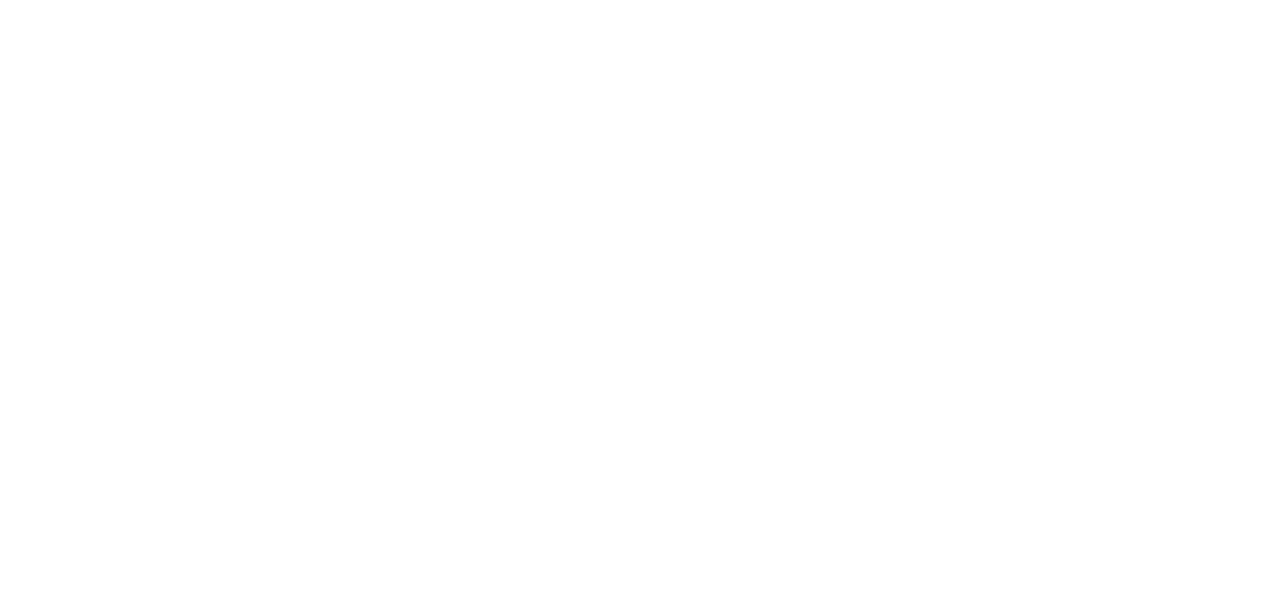
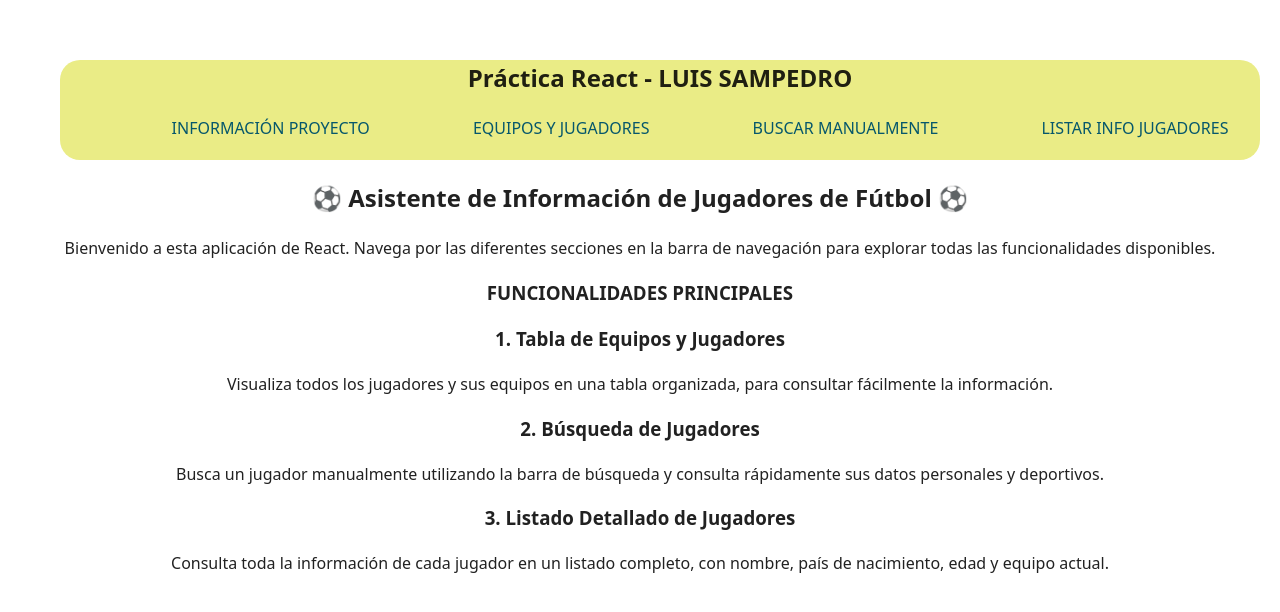
Before and after one commit to 0xLuisfer/practica-react-luis-sampedro, a React (Vite) app: page /informacionProyecto in a window 1280 px wide. Before the commit this address had no page. Shown: the top 612 px of the page. Built offline with nearby package versions, Linux system fonts and the light colour scheme.

Commit message:
React. Se añade nueva pestaña donde se utiliza un componente nuevo para explicar el proyecto y guiar al usuario por la navegación. También se añade su ruta respectiva y se organizan los componentes, que se muestran mediante rutas, en la carpeta 'pages'

```diff
--- a/src/App.jsx
+++ b/src/App.jsx
@@ -1,8 +1,9 @@
-import ButtonComponent from './components/ButtonComponent';
+import TableComponent from './components/TableComponent';
 import NavegationComponent from './components/NavegationComponent';
 import { BrowserRouter, Routes, Route } from 'react-router-dom';
 import ListaJugadores from './pages/ListaJugadores'
-import BuscadorJugador from './components/BuscadorJugador';
+import BuscadorJugador from './pages/BuscadorJugador';
+import InformacionProyecto from './pages/InformacionProyecto';
 import './App.css'
 
 function App() {
@@ -13,7 +14,7 @@
         <Route path='/' element= {
           <>
             <NavegationComponent></NavegationComponent>
-            <ButtonComponent></ButtonComponent>
+            <TableComponent></TableComponent>
           </>
         }/>
 
@@ -21,6 +22,7 @@
         {/** Otras rutas */}
         <Route path="/listarJugadores" element={<ListaJugadores />} />
         <Route path="/buscarJugador" element={<BuscadorJugador />} />
+        <Route path="/informacionProyecto" element={<InformacionProyecto />} />
       </Routes>
     </BrowserRouter>
   )
--- a/src/components/NavegationComponent.jsx
+++ b/src/components/NavegationComponent.jsx
@@ -8,6 +8,9 @@
             <nav className="header">
                 <ul className="header-list">
                     <li>
+                        <ul><Link to="/informacionProyecto">INFORMACIÓN PROYECTO</Link></ul>
+                    </li>
+                    <li>
                         <ul><Link to="/">EQUIPOS Y JUGADORES</Link></ul>
                     </li>
                     <li>
@@ -16,9 +19,6 @@
                     <li>
                         <ul><Link to="/listarJugadores">LISTAR INFO JUGADORES</Link></ul>
                     </li>
-                    <li>
-                        <ul>Texto3</ul>
-                    </li>
                 </ul>
             </nav>
         </header>
--- a/src/components/ButtonComponent.jsx
+++ b/src/components/TableComponent.jsx
@@ -1,7 +1,7 @@
 import { useState } from "react";
 import datos from "../datos.json";
 
-function ButtonComponent() {
+function TableComponent() {
 
     // estado para volver a renderizar el componente cuando se pulsa el botón
     const [info, actualizarInfo] = useState();
@@ -31,9 +31,7 @@
                         <tr>
                             <th>Id</th>
                             <th>Nombre</th>
-                            <th>País</th>
                             <th>Equipo</th>
-                            <th>Edad</th>
                         </tr>
                     </thead>
                     <tbody>
@@ -41,9 +39,7 @@
                             <tr key={jugador}>
                                 <td>{jugador.id}</td>
                                 <td>{jugador.nombre}</td>
-                                <td>{jugador.pais}</td>
                                 <td>{jugador.equipo}</td>
-                                <td>{jugador.edad}</td>
                             </tr>
                         ))}
                     </tbody>
@@ -55,4 +51,4 @@
     );
 }
 
-export default ButtonComponent;
+export default TableComponent;
--- a/src/components/BuscadorJugador.jsx
+++ b/src/pages/BuscadorJugador.jsx
@@ -1,6 +1,6 @@
 import { useState, useEffect } from "react";
 import datos from "../datos.json";
-import NavegationComponent from "./NavegationComponent";
+import NavegationComponent from '../components/NavegationComponent';
 
 function BuscadorJugador() {
     const [nombre, setNombre] = useState(""); // lo que escribe el usuario
--- /dev/null
+++ b/src/pages/InformacionProyecto.jsx
@@ -0,0 +1,37 @@
+import React from 'react';
+import NavegationComponent from '../components/NavegationComponent';
+
+function InformacionProyecto() {
+    return (
+        <>
+            <NavegationComponent></NavegationComponent>
+            <h2>⚽ Asistente de Información de Jugadores de Fútbol ⚽</h2>
+            <p>
+                Bienvenido a esta aplicación de React. Navega por las diferentes secciones
+                en la barra de navegación para explorar todas las funcionalidades disponibles.
+            </p>
+
+            <h3>FUNCIONALIDADES PRINCIPALES</h3>
+
+            <h3>1. Tabla de Equipos y Jugadores</h3>
+            <p>
+                Visualiza todos los jugadores y sus equipos en una tabla organizada, para
+                consultar fácilmente la información.
+            </p>
+
+            <h3>2. Búsqueda de Jugadores</h3>
+            <p>
+                Busca un jugador manualmente utilizando la barra de búsqueda y consulta
+                rápidamente sus datos personales y deportivos.
+            </p>
+
+            <h3>3. Listado Detallado de Jugadores</h3>
+            <p>
+                Consulta toda la información de cada jugador en un listado completo, con
+                nombre, país de nacimiento, edad y equipo actual.
+            </p>
+        </>
+    );
+}
+
+export default InformacionProyecto;
```
